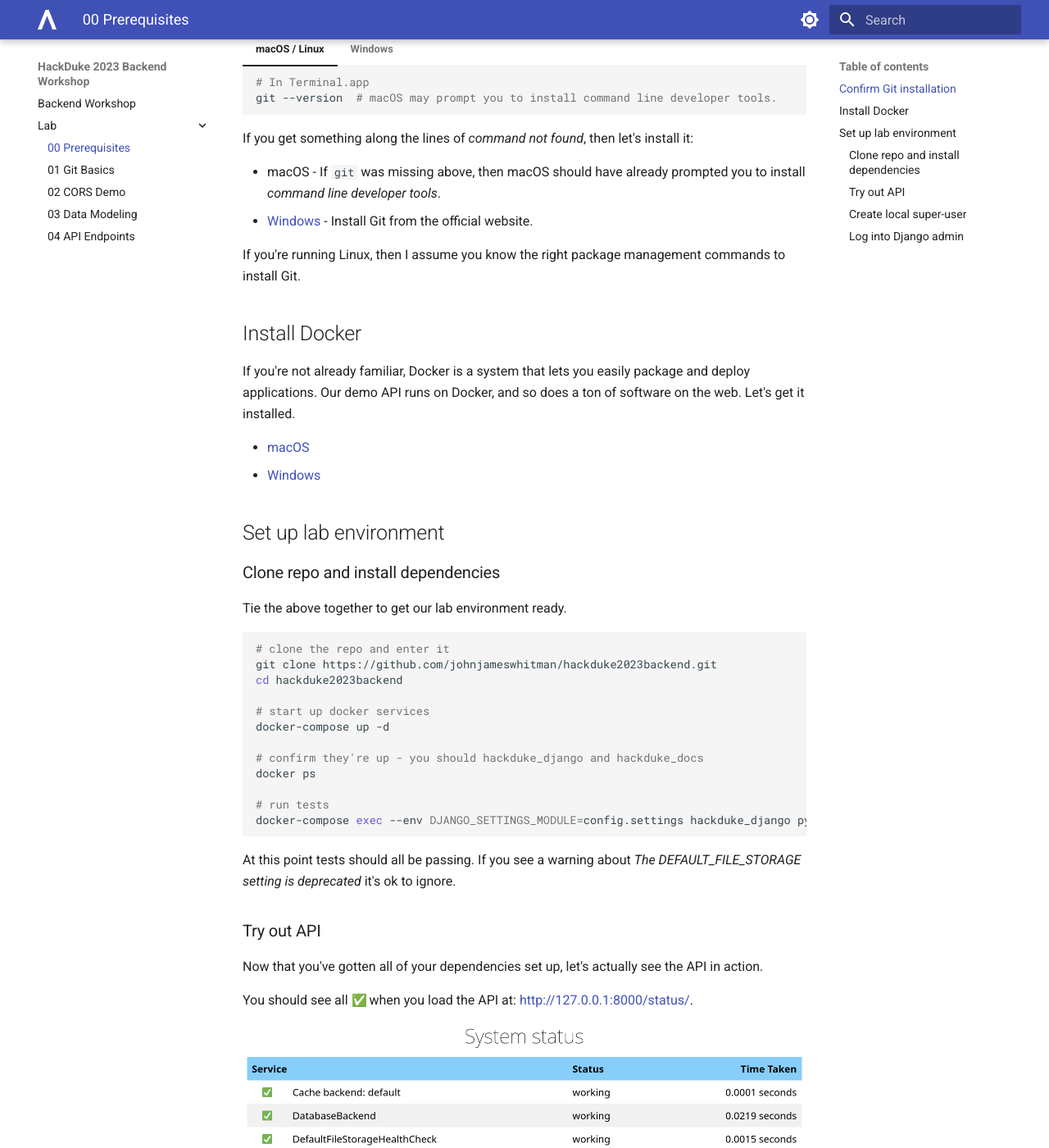
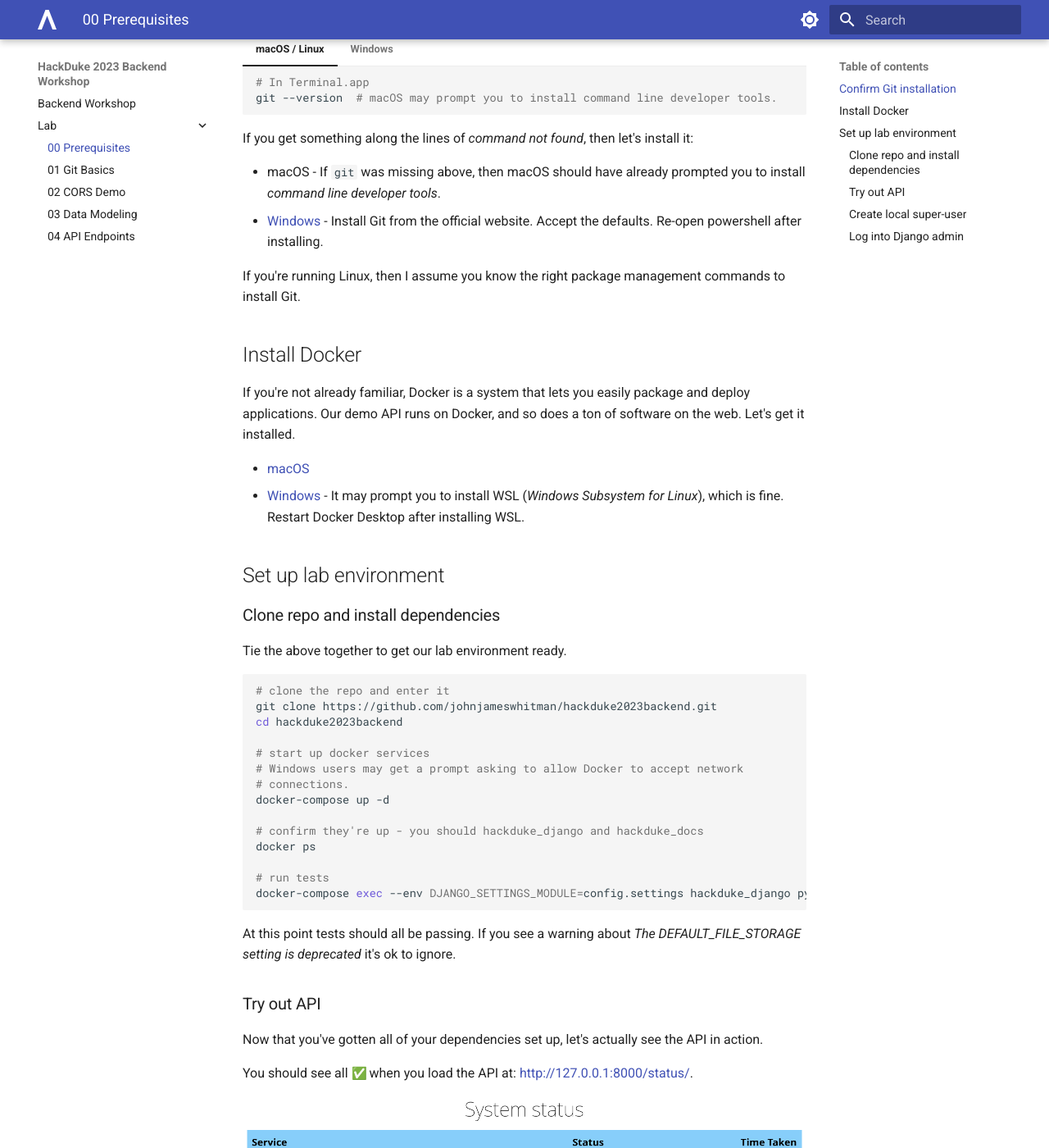
Before and after one commit to johnjameswhitman/hackduke2023backend, an MkDocs documentation site: the page built from docs/lab/00_prerequisites.md, in a window 1280 px wide and 1400 px high, scrolled down 499 px. Shown: the whole window at 82% size. Built offline with MkDocs 1.6.1 and Material for MkDocs 9.7.7, drawn with Linux system fonts in a browser that asks for light colours; emoji names are drawn with the system emoji font.

Commit message:
Adds some extra notes for windows prereqs.

```diff
--- a/docs/lab/00_prerequisites.md
+++ b/docs/lab/00_prerequisites.md
@@ -34,7 +34,7 @@
 - macOS - If `git` was missing above, then macOS should have already prompted
   you to install _command line developer tools_.
 - [Windows](https://git-scm.com/download/win) - Install Git from the official
-  website.
+  website. Accept the defaults. Re-open powershell after installing.
 
 If you're running Linux, then I assume you know the right package management
 commands to install Git.
@@ -46,7 +46,9 @@
 ton of software on the web. Let's get it installed.
 
 - [macOS](https://docs.docker.com/desktop/install/mac-install/)
-- [Windows](https://docs.docker.com/desktop/install/windows-install/)
+- [Windows](https://docs.docker.com/desktop/install/windows-install/) - It
+  may prompt you to install WSL (_Windows Subsystem for Linux_), which is fine.
+  Restart Docker Desktop after installing WSL.
 
 ## Set up lab environment
 
@@ -60,6 +62,8 @@
 cd hackduke2023backend
 
 # start up docker services
+# Windows users may get a prompt asking to allow Docker to accept network
+# connections.
 docker-compose up -d
 
 # confirm they're up - you should hackduke_django and hackduke_docs
```
